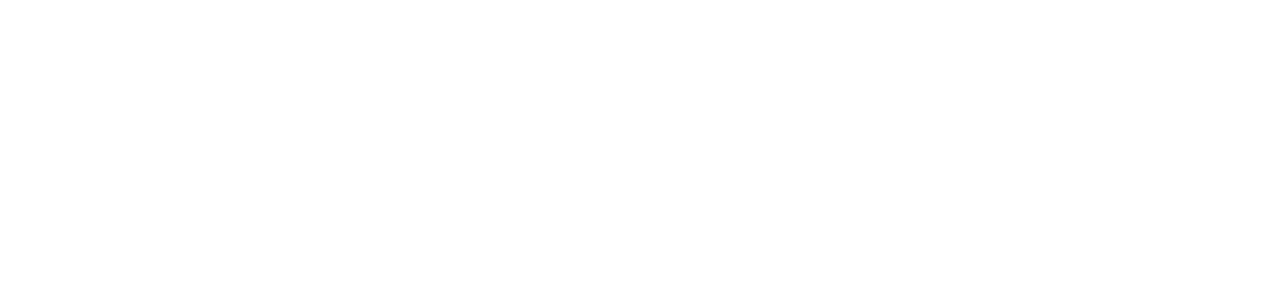
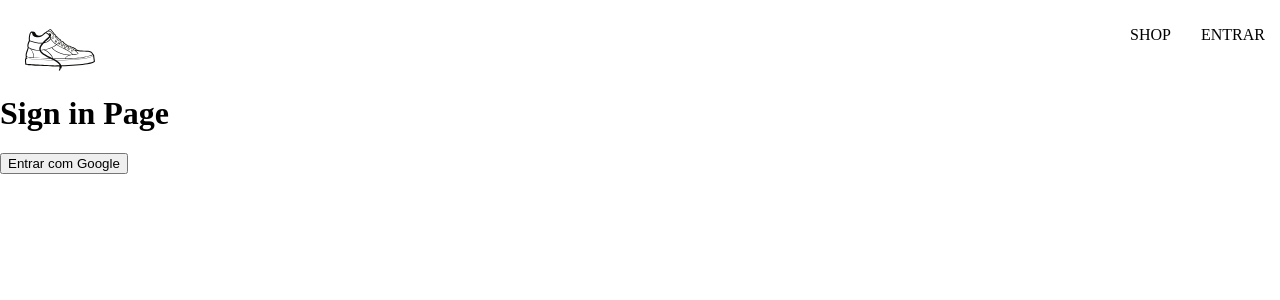
Before and after one commit to machadojose1008/clothing-site, a React (Create React App) app: page /entrar in a window 1280 px wide. Before the commit this address had no page. Shown: the top 300 px of the page. Built offline with nearby package versions, Linux system fonts and the light colour scheme; no server answers.

Commit message:
firebase and google

```diff
--- a/package.json
+++ b/package.json
@@ -6,6 +6,7 @@
     "@testing-library/jest-dom": "^5.14.1",
     "@testing-library/react": "^13.0.0",
     "@testing-library/user-event": "^13.2.1",
+    "firebase": "^10.1.0",
     "react": "^18.2.0",
     "react-dom": "^18.2.0",
     "react-router-dom": "6",
--- a/src/App.js
+++ b/src/App.js
@@ -1,6 +1,8 @@
 import Home from "./routes/home/home.component";
 import { Routes, Route } from "react-router-dom";
 import NavigationBar from "./routes/navigation/navigation.component";
+import SignIn from "./routes/signin/signin.component";
+import Shop from "./routes/shop/shop.component";
 
 
 
@@ -9,6 +11,9 @@
     <Routes>
       <Route path='/' element={<NavigationBar />} >
         <Route index element={<Home />} />
+        <Route path="entrar" element={<SignIn/>}/>
+        <Route path="shop" element={<Shop/>}/>
+
       </Route>
 
     </Routes>
--- a/src/routes/navigation/navigation.component.jsx
+++ b/src/routes/navigation/navigation.component.jsx
@@ -12,8 +12,11 @@
                 </Link>
 
                 <div className="nav-links-container">
-                    <Link className="nav-lin" to='/shop'>
+                    <Link className="nav-link" to='/shop'>
                         SHOP
+                    </Link>
+                    <Link className="nav-link" to='/entrar'>
+                        ENTRAR
                     </Link>
                 </div>
             </div>
--- /dev/null
+++ b/src/routes/shop/shop.component.jsx
@@ -0,0 +1,9 @@
+const Shop = () => {
+    return(
+        <div>
+            <h1>I am the shop page</h1>
+        </div>
+    );
+};
+
+export default Shop;
--- /dev/null
+++ b/src/routes/signin/signin.component.jsx
@@ -0,0 +1,16 @@
+import { EntrarGoogle } from "../../utils/firebase/firebase.utils";
+
+const SignIn = () => {
+    const logGoogleUser = async () => {
+        console.log(EntrarGoogle());
+    };
+
+    return (
+        <div>
+            <h1>Sign in Page</h1>
+            <button onClick={logGoogleUser}>Entrar com Google</button>
+        </div>
+    );
+};
+
+export default SignIn;
--- /dev/null
+++ b/src/utils/firebase/firebase.utils.js
@@ -0,0 +1,30 @@
+import { initializeApp } from 'firebase/app';
+import { getAuth, signInWithRedirect, signInWithPopup, GoogleAuthProvider } from 'firebase/auth'
+
+const firebaseConfig = {
+    apiKey: process.env.REACT_APP_FIREBASE_API_KEY,
+    authDomain: process.env.REACT_APP_FIREBASE_AUTH_DOMAIN,
+    projectId: process.env.REACT_APP_FIREBASE_PROJECT_ID,
+    storageBucket: process.env.REACT_APP_FIREBASE_STORAGE_BUCKET,
+    messagingSenderId: process.env.REACT_APP_FIREBASE_SENDER_ID,
+    appId: process.env.REACT_APP_FIREBASE_APP_ID
+};
+
+
+
+
+const app = initializeApp(firebaseConfig);
+
+const provider = new GoogleAuthProvider();
+
+// Configuração específica do google authenticator
+provider.setCustomParameters({
+    prompt: 'select_account'
+});
+
+export const EntrarGoogle = async () => {
+    const response = await signInWithPopup(auth, provider);
+    return response;
+};
+
+export const auth = getAuth();
```
Also changed, not shown: 2 other files (tests, documents, lock files or other folders).
